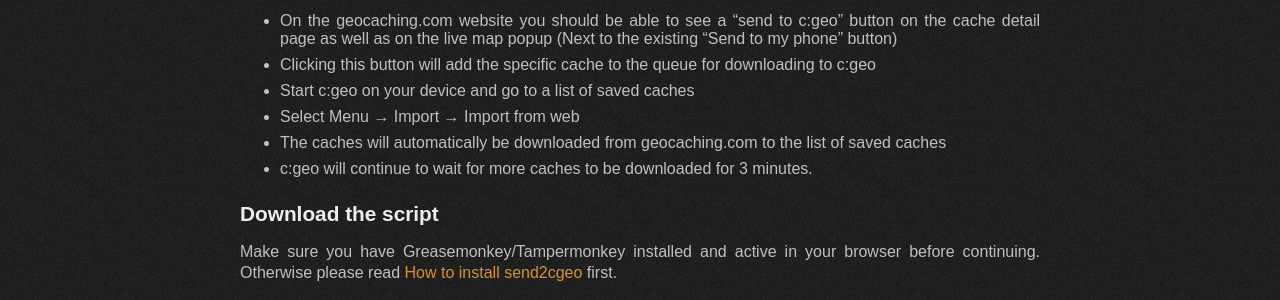
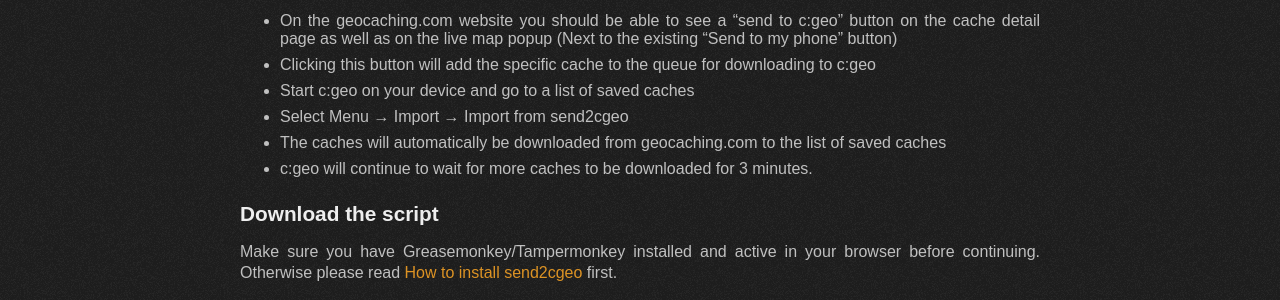
Before and after one commit to cgeo/cgeo.github.io, a Jekyll site: the page built from send2cgeo.md, in a window 1280 px wide and 900 px high, scrolled down 1138 px. Shown: the part 495-795 px from the top of the window. Built offline with Jekyll 4.4.1, drawn with Linux system fonts in a browser that asks for light colours; some web fonts are replaced.

Commit message:
Fix wrong menu name
In today's master, `Import from web` menu is called `Import from send2cgeo`

```diff
--- a/send2cgeo.md
+++ b/send2cgeo.md
@@ -61,7 +61,7 @@
 - On the geocaching.com website you should be able to see a "send to c:geo" button on the cache detail page as well as on the live map popup (Next to the existing "Send to my phone" button)
 - Clicking this button will add the specific cache to the queue for downloading to c:geo
 - Start c:geo on your device and go to a list of saved caches
-- Select Menu → Import → Import from web
+- Select Menu → Import → Import from send2cgeo
 - The caches will automatically be downloaded from geocaching.com to the list of saved caches
 - c:geo will continue to wait for more caches to be downloaded for 3 minutes.
 
```
